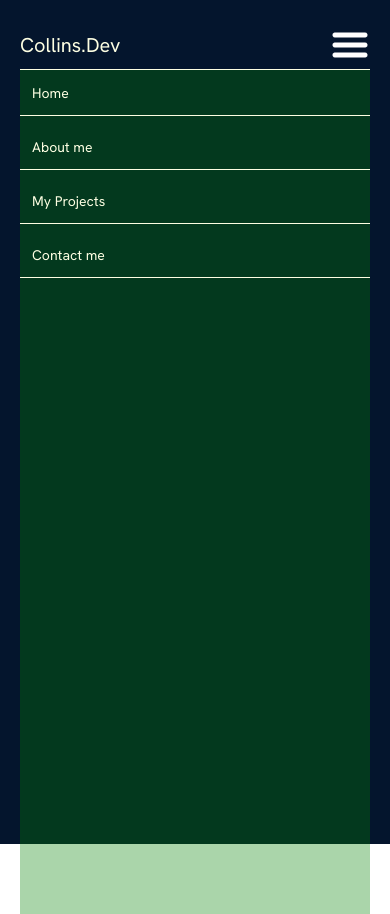
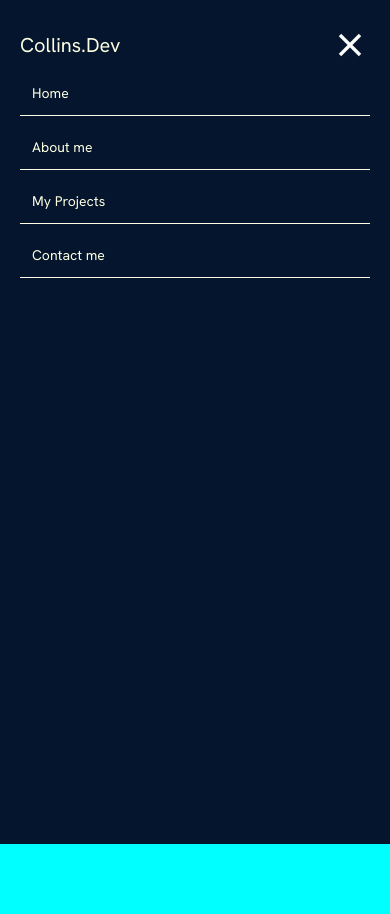
Before and after one commit to Acollins65/Collins_Dev_Portfolio, a React (Vite) app: page / in a window 390 px wide. Both pictures are taken after a click on the picture 350 px from the left and 44 px from the top of the page. Built offline with nearby package versions, Linux system fonts and the light colour scheme.

Commit message:
Navbar mobile status 90%

```diff
--- a/src/App.css
+++ b/src/App.css
@@ -2,10 +2,17 @@
 
 .contentWrapper {
   margin: auto;
+  display: flex;
+  flex-direction: column;
+  justify-content: flex-start;
+  align-items: center;
   background-color: var(--color-background);
   height: 100vh;
-  width: 1200px;
+  /* width: 83.33vw; */
+  max-width: 1200px; /* Maximum width is 1200px */
+  width: 100%;
   padding: 1.25rem;
+  overflow: visible;
 }
 
 @media screen and (max-width: 768px) {
--- a/src/Components/Navbar/Navbar.jsx
+++ b/src/Components/Navbar/Navbar.jsx
@@ -3,6 +3,8 @@ import styles from "./Navbar.module.css";
 import { getImageUrl } from "../../utils";
 
 export const Navbar = () => {
+  const [menuOpen, setMenuOpen] = React.useState(false);
+
   return (
     <nav className={styles.container}>
       <div className={styles.navbar}>
@@ -10,7 +12,12 @@ export const Navbar = () => {
           Collins.Dev
         </a>
         <div className={styles.menu}>
-          <ul className={`${styles.menuItems} ${styles.menuItemsSmall}`}>
+          <ul
+            className={`${styles.menuItems} ${
+              menuOpen && styles.menuItemsSmall
+            }`}
+            onClick={() => setMenuOpen(false)}
+          >
             <li>
               <a href="/">Home</a>
             </li>
@@ -27,8 +34,13 @@ export const Navbar = () => {
         </div>
         <img
           className={styles.menuBtn}
-          src={getImageUrl("nav/menuIcon.png")}
+          src={
+            menuOpen
+              ? getImageUrl("nav/closeIcon.png")
+              : getImageUrl("nav/menuIcon.png")
+          }
           alt="menu_button"
+          onClick={() => setMenuOpen(!menuOpen)}
         />
       </div>
     </nav>
--- a/src/Components/Navbar/Navbar.module.css
+++ b/src/Components/Navbar/Navbar.module.css
@@ -4,7 +4,7 @@
   height: 50px;
   width: 100%;
   position: relative;
-  border-bottom: 1px solid var(--color-text-primary);
+  /* border-bottom: 1px solid var(--color-text-primary); */
 }
 .navbar {
   display: flex;
@@ -12,7 +12,7 @@
   justify-content: space-between;
   align-items: center;
   height: 100%;
-  overflow: hidden;
+  /* overflow: hidden; */
 }
 
 .logo {
@@ -52,19 +52,23 @@
     display: block;
     cursor: pointer;
   }
-  .menu {
+
+  .menuItems {
+    display: none;
+  }
+  .menu ul {
+  }
+  .menuItemsSmall {
+    z-index: 100;
+    display: flex;
+    justify-content: flex-start;
+    flex-direction: column;
+    gap: var(--nav-gap-sm);
     position: absolute;
     left: 0;
     top: 50px;
     width: 100%;
     height: 100vh;
-    background-color: #00800055;
-  }
-  .menuItemsSmall {
-    z-index: 100;
-    display: flex;
-    flex-direction: column;
-    gap: var(--nav-gap-sm);
   }
 
   .menuItemsSmall li {
--- a/src/index.css
+++ b/src/index.css
@@ -14,6 +14,7 @@ html {
   font-size: 16px;
   font-family: "Hanken Grotesk", serif;
   font-optical-sizing: auto;
+  background-color: aqua;
 }
 
 a {
```
